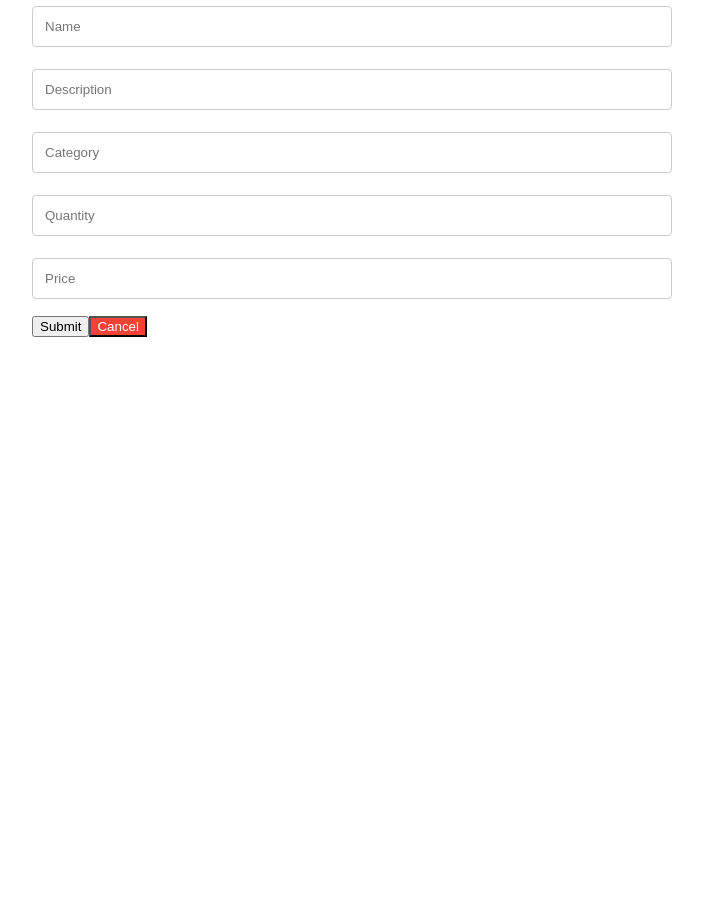
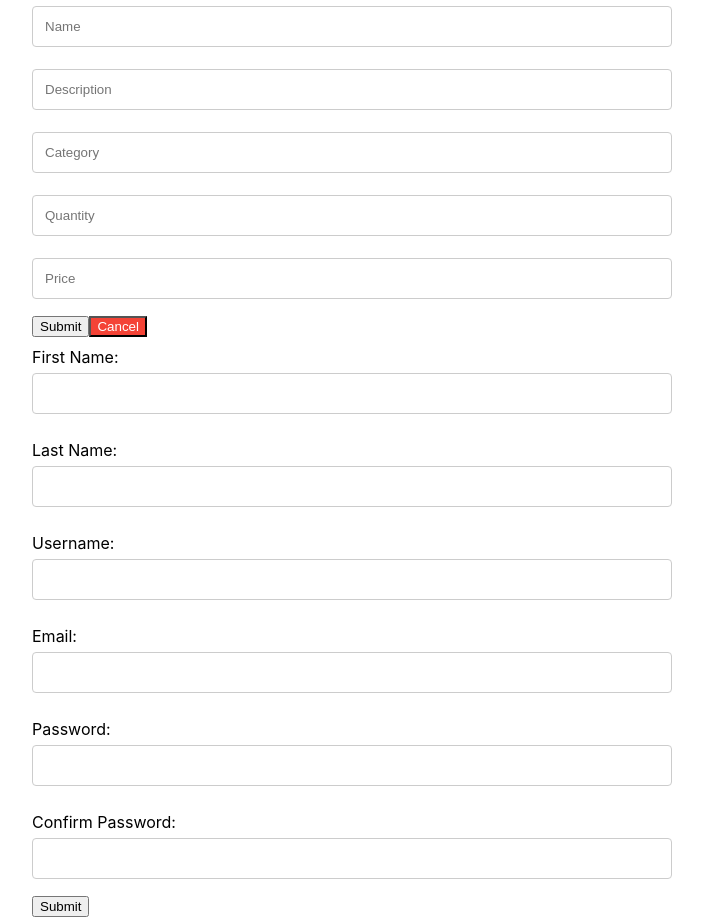
Before and after one commit to Sua-Cha/midterm_sua, a React (Create React App) app in the folder midterm1/: page / in a window 1280 px wide. Shown: the whole page, without its empty margins (288-991 px from the left). Before the commit the page ends 800 px from the top, so only its background shows below. Built offline with nearby package versions, Linux system fonts and the light colour scheme.

Commit message:
question 2

```diff
--- a/midterm1/package.json
+++ b/midterm1/package.json
@@ -8,6 +8,7 @@
     "@testing-library/user-event": "^13.5.0",
     "react": "^18.2.0",
     "react-dom": "^18.2.0",
+    "react-hook-form": "^7.47.0",
     "react-scripts": "5.0.1",
     "web-vitals": "^2.1.4"
   },
--- a/midterm1/src/App.css
+++ b/midterm1/src/App.css
@@ -57,7 +57,7 @@ label {
 
 
 
-input[type="text"], input[type="email"], textarea {
+input[type="text"], input[type="email"], input[type="password"],textarea {
 
   width: 100%;
 
--- /dev/null
+++ b/midterm1/src/SignUpUser.js
@@ -0,0 +1,133 @@
+import React from 'react';
+
+import { useForm } from 'react-hook-form';
+
+
+
+const SignUpUser = () => {
+
+  const { register,
+
+    handleSubmit,
+
+    formState: { errors }
+
+} = useForm();
+
+
+
+
+
+  const onSubmit = (data) => {
+
+    if (data.password !== data.confirmPassword) {
+
+      alert('Passwords do not match!');
+
+    } else {
+
+      alert(JSON.stringify(data));
+
+      console.log(data);
+
+    }
+
+  };
+
+
+
+  return (
+
+    <form onSubmit={handleSubmit(onSubmit)}>
+
+      <div>
+
+        <label>First Name:</label>
+
+        <input
+
+         type="text"
+
+        {...register("firstName", { required: true })} />
+
+        {errors.firstName && <span>required**</span>}
+
+      </div>
+
+      <div>
+
+        <label>Last Name:</label>
+
+        <input
+
+         type="text"
+
+        {...register("lastName", { required: true })} />
+
+        {errors.lastName && <span>required**</span>}
+
+      </div>
+
+      <div>
+
+        <label>Username:</label>
+
+        <input
+
+         type="text"
+
+        {...register("userName", { required: true })} />
+
+        {errors.userName && <span>required**</span>}
+
+      </div>
+
+      <div>
+
+        <label>Email:</label>
+
+        <input
+
+        type="email"
+
+        {...register("email", { required: true, pattern: /^\S+@\S+$/i })} />
+
+        {errors.email && <span>Invalid email!!!!</span>}
+
+      </div>
+
+      <div>
+
+        <label>Password:</label>
+
+        <input
+
+        type="password" {...register("password", { required: true })} />
+
+        {errors.password && <span>required**</span>}
+
+      </div>
+
+      <div>
+
+        <label>Confirm Password:</label>
+
+        <input
+
+        type="password" {...register("confirmPassword", { required: true })} />
+
+        {errors.confirmPassword && <span>required**</span>}
+
+      </div>
+
+      <button type="submit">Submit</button>
+
+    </form>
+
+  );
+
+};
+
+
+
+export default SignUpUser;
--- a/midterm1/src/index.js
+++ b/midterm1/src/index.js
@@ -4,11 +4,13 @@ import './index.css';
 import App from './App';
 import reportWebVitals from './reportWebVitals';
 import AddProduct from './AddProduct';
+import SignUpUser from './SignUpUser';
 
 const root = ReactDOM.createRoot(document.getElementById('root'));
 root.render(
   <React.StrictMode>
     <AddProduct />
+    <SignUpUser />
   </React.StrictMode>
 );
 
```
Also changed, not shown: midterm1/src/components/Validate.jsx (deleted), 1 other file (tests, documents, lock files or other folders).
